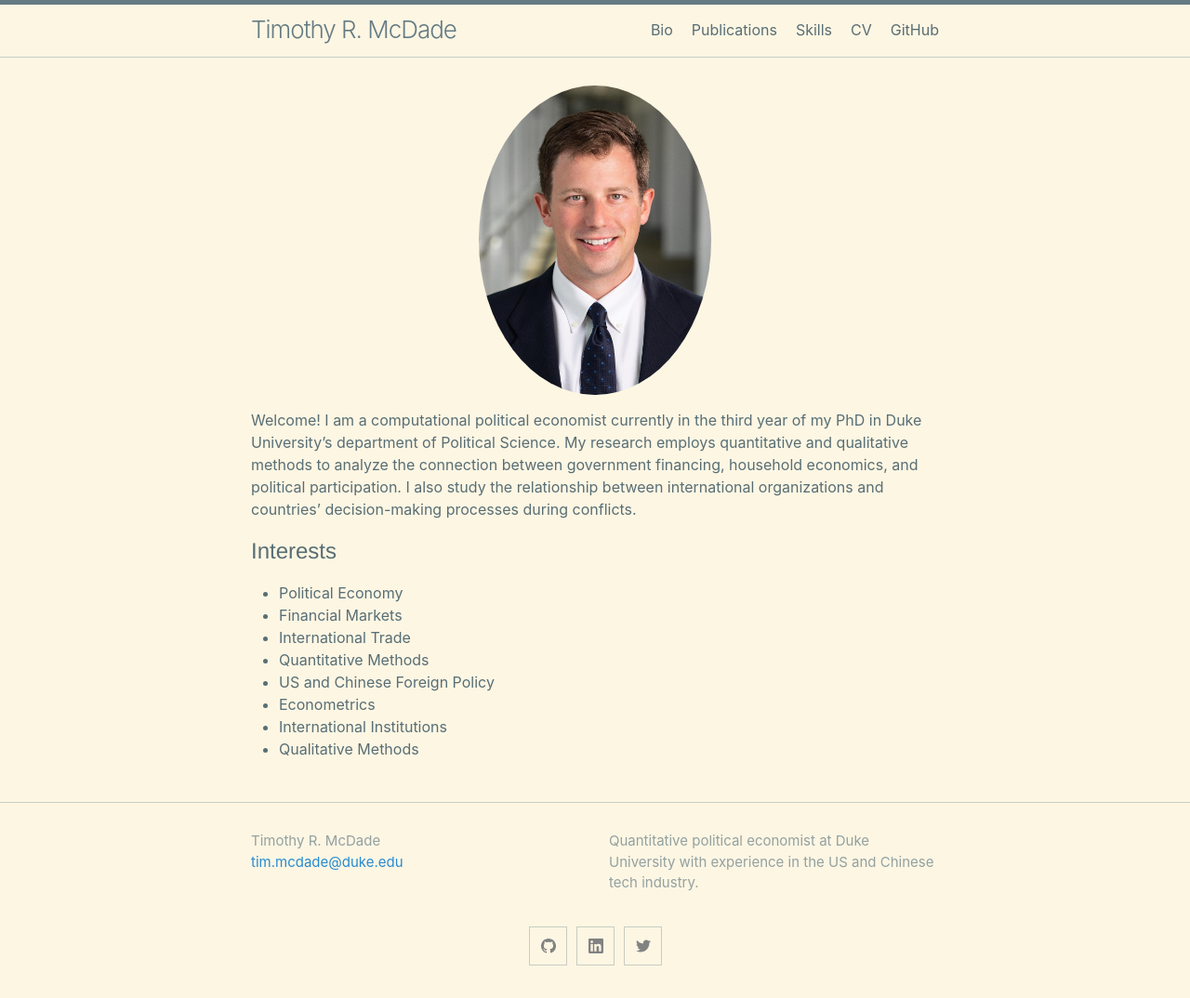
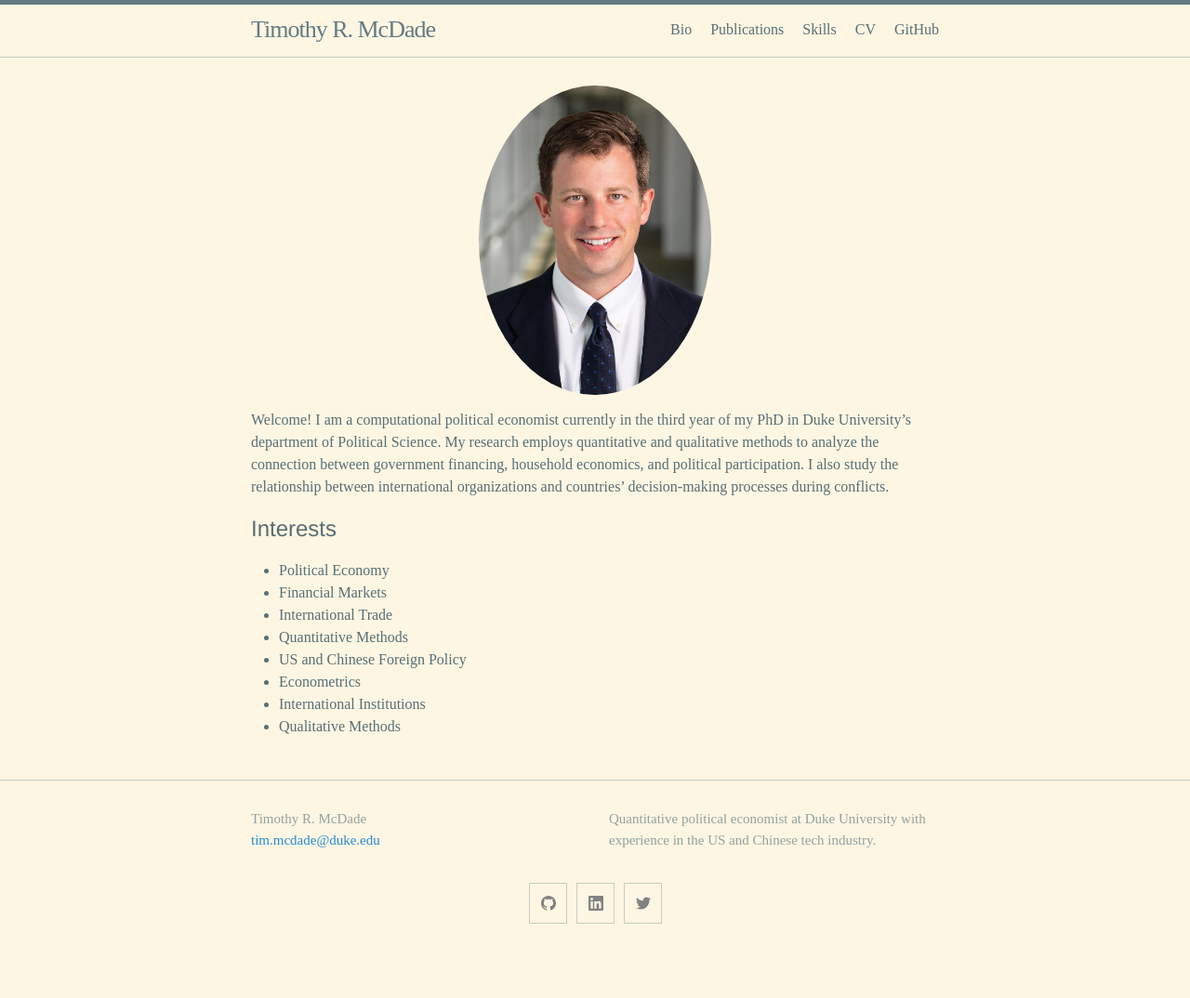
Before and after one commit to trmcdade/trmcdade.github.io, a Jekyll site: the page built from index.md, in a window 1280 px wide. Shown: the whole page at 93% size. Built offline with Jekyll 4.4.1, drawn with Linux system fonts in a browser that asks for light colours; after the commit the page ends 1029 px from its top, so only the background shows below that.

Commit message:
Update initialize.scss

```diff
--- a/_sass/minima/initialize.scss
+++ b/_sass/minima/initialize.scss
@@ -2,8 +2,8 @@
 
 // Define defaults for each variable.
 
-// $base-font-family: "Times New Roman", Times, serif !default;
-$base-font-family: -apple-system, BlinkMacSystemFont, "Segoe UI", "Segoe UI Symbol", "Segoe UI Emoji", "Apple Color Emoji", Roboto, Helvetica, Arial, sans-serif !default;
+$base-font-family: "Times New Roman", Times, serif !default;
+// $base-font-family: -apple-system, BlinkMacSystemFont, "Segoe UI", "Segoe UI Symbol", "Segoe UI Emoji", "Apple Color Emoji", Roboto, Helvetica, Arial, sans-serif !default;
 $code-font-family: "Menlo", "Inconsolata", "Consolas", "Roboto Mono", "Ubuntu Mono", "Liberation Mono", "Courier New", monospace;
 $base-font-size:   16px !default;
 $base-font-weight: 400 !default;
```
